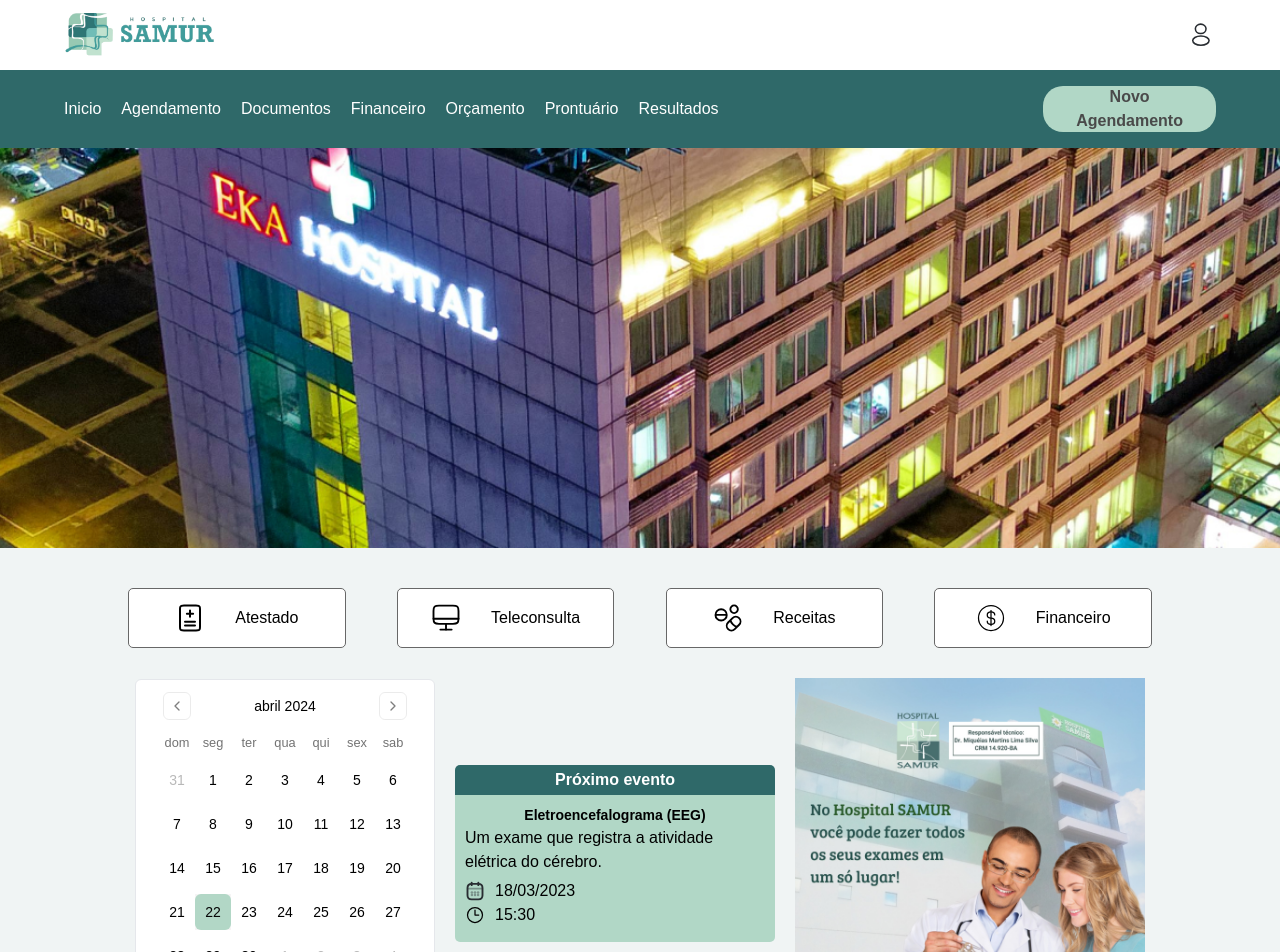
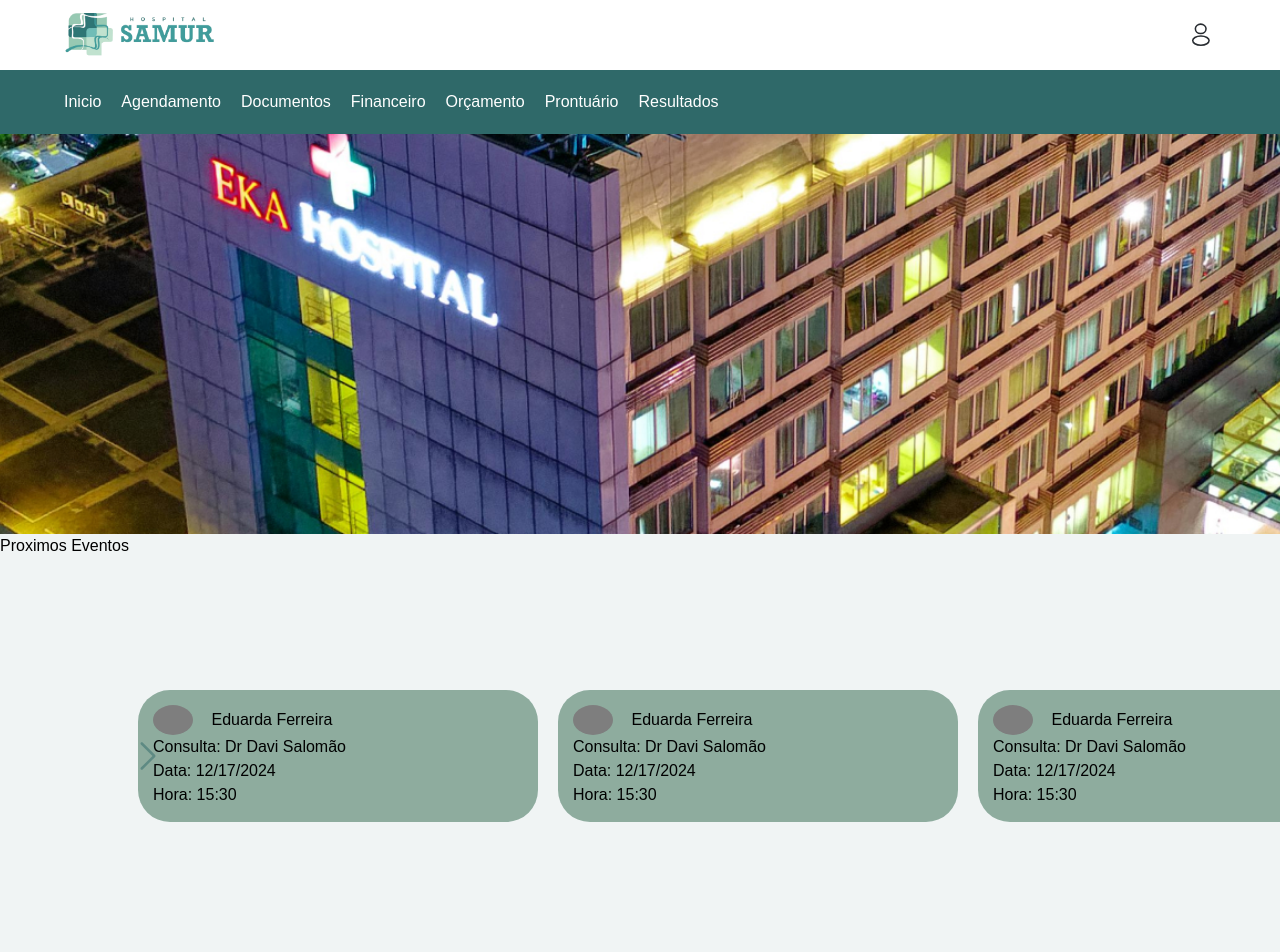
Before and after one commit to HericVirgilio/samur-portal-paciente, a Next.js app: page /home in a window 1280 px wide. Shown: the top 952 px of the page. Built offline with nearby package versions, Linux system fonts and the light colour scheme; grey boxes are pictures that could not be loaded.

Commit message:
alterações no home refatorando todo o main

```diff
--- a/src/app/home/page.tsx
+++ b/src/app/home/page.tsx
@@ -14,39 +14,17 @@
 import Banner from "@/components/banner";
 import MenuDesktop from "@/components/menus-desktop";
 import Footer from "@/components/footer";
+import ProximosEventos from "@/components/proximos-eventos";
 
 export default function Home() {
   const [date, setDate] = useState<Date>(new Date())
 
   return (
-    <main className="BoxPaginaPrincipal">
+    <main className="BoxPaginaPrincipal" style={{overflowX: "hidden"}}>
       <HeaderPrincipal />
       <MenuDesktop />
       <Banner/>
-      <div className="BoxUserAndNovoAgendamento">
-        <BoxUserPrincipal objeto={UsuarioData[0]} />
-        <NovoAgendamentoPrincipal />
-      </div>
-      <div className="AtalhosMobile">
-        <Atalhos atalhos={AtalhosPrincipal} />
-      </div>
-      <div className="BoxCalendario">
-          <div className="ProximoEventoMobile">
-            <ProximoEvento />
-          </div>
-          <div>
-            <Calendar
-             mode="single"
-             selected={date}
-             className="calendario rounded-md border w-[90vw] mx-auto"
-             style={{ backgroundColor: "white" }} />
-           <BotaoGoogleAgenda />
-           </div>
-          <div className="ProximoEventoDesktop">
-            <ProximoEvento />
-          </div>
-          <Image src="/images/propaganda.jpg" alt="propaganda" width={350} height={350} className="ImagemPubli"/>
-      </div>
+      <ProximosEventos/>
       <Footer/>
     </main>
   );
--- a/src/app/home/style.css
+++ b/src/app/home/style.css
@@ -1,54 +1,4 @@
-.BoxPaginaPrincipal {
-    overflow-x: hidden;
+.Container{
+    width: 80vw;
+    margin: auto;
 }
-
-.ProximoEventoDesktop {
-    display: none;
-}
-.AtalhosMobile{
-    display: block;
-}
-.ProximoEventoMobile{
-    margin-bottom: 8%;
-}
-
-@media(max-width: 768px){
-    .ImagemPubli{
-        display: none;
-    }
-}
-
-@media(min-width: 800px) {
-    .BoxUserAndNovoAgendamento {
-        display: none;
-    }
-    .AtalhosMobile{
-        margin-top: 20px;
-    }
-    .ProximoEventoMobile{
-    }
-    .calendario{
-        max-width: 300px;
-    }
-    .BoxCalendario{
-        display: grid;
-        justify-content: center;
-        align-items: center;
-    }
-
-}
-@media(min-width: 1024px){
-    .ProximoEventoMobile{
-        display: none;
-    }
-    .BoxCalendario{
-        display: flex;
-        justify-content: center;
-        align-items: top;
-        gap: 20px;
-        margin-top: 30px;
-    }
-    .ProximoEventoDesktop{
-        display: block;
-    }
-}
--- /dev/null
+++ b/src/components/carrousel/index.tsx
@@ -0,0 +1,12 @@
+import "./style.css"
+
+
+export default function Carrousel(props: {id:string}){
+
+
+    return(
+        <div className="section">
+
+        </div>
+    )
+}
--- a/src/components/menus-desktop/index.tsx
+++ b/src/components/menus-desktop/index.tsx
@@ -20,9 +20,6 @@
                         )}
                     </ul>
                 </div>
-                <div className="NovoAgendamento">
-                    <span onClick={() => IrPara("novo-agendamento")}>Novo Agendamento</span>
-                </div>
             </div>
         </div>
     )
--- /dev/null
+++ b/src/components/proximos-eventos/index.tsx
@@ -0,0 +1,43 @@
+import "./style.css"
+import Carrousel from "../carrousel"
+import Image from "next/image"
+import { DataCarrousel } from "@/data/proximo-evento-home.data"
+import { toDate } from "date-fns"
+
+export default function ProximosEventos(){
+    const id = "1"
+
+    const slideLeft = () => {
+        var slider = document.getElementById(id)
+        if(slider) {
+            slider.scrollLeft = slider.scrollLeft - 1100
+        }
+    }
+
+    const slideRight = () => {
+        var slider = document.getElementById(id)
+        if(slider){
+            slider.scrollLeft = slider.scrollLeft + 1100
+        }
+    }
+    return(
+        <section>
+            <h3>Proximos Eventos</h3>
+            <div className="list-section">
+                    <Image src={"/icons/arrow-left.svg"} alt="Voltar" onClick={slideLeft} width={40} height={40} className="arrow"/>
+                    {DataCarrousel.map((objeto) => (
+                        <div key={objeto.nome} className="Card">
+                            <span className="CapsulaFotoComNome">
+                                <Image src={objeto.img} alt="foto-paciente" width={40} height={40} className="Foto"/>
+                                <span>{objeto.nome}</span>
+                            </span>
+                            <span>Consulta: {objeto.medico}</span>
+                            <span>Data: {new Date(objeto.data).toLocaleDateString()}</span>
+                            <span>Hora: {objeto.hora}</span>
+                        </div>
+                    ))}
+                    <Image src={"/icons/arrow-right.svg"} alt="Avançar" onClick={slideRight} width={40} height={40} className="arrow"/>
+            </div>
+        </section>
+    )
+}
--- /dev/null
+++ b/src/components/proximos-eventos/style.css
@@ -0,0 +1,77 @@
+section{
+    width: 100%;
+}
+
+.list-section {
+    padding-top: 1rem;
+    display: flex;
+    position: relative;
+    margin: 0 auto;
+    align-items: center;
+    width: calc(100vw - 1vw);
+    height: 380px;
+    width: 80vw;
+}
+
+.slider-list {
+    width: 100%;
+    height: 100%;
+    overflow-x: scroll;
+    display: flex;
+    gap: 1rem;
+    align-items: center;
+    white-space: nowrap;
+    scroll-behavior: smooth;
+    -ms-overflow-style: none;
+    /* IE and Edge */
+    scrollbar-width: none;
+    /* Firefox */
+}
+
+.slider-list::-webkit-scrollbar {
+    display: none;
+}
+.item-section {
+    width: 220px;
+    height: 320px;
+    border-radius: 2rem;
+    cursor: pointer;
+    filter: brightness(80%);
+}
+.item-section:hover{
+    top: -2px;
+    filter: brightness(100%);
+}
+.Card{
+    background-color: var(--verde-claro);
+    display: grid;
+    padding: 15px;
+    border-radius: 4px;
+    min-width: 400px;
+    border-radius: 2rem;
+    cursor: pointer;
+    filter: brightness(80%);
+    margin: 10px;
+}
+.Card:hover{
+    top: -2px;
+    filter: brightness(100%);
+}
+.CapsulaFotoComNome{
+    display: flex;
+    gap: 5%;
+    align-items: center;
+}
+.Foto{
+    border-radius: 50%;
+}
+.arrow {
+    color: white;
+    opacity: 50%;
+    cursor: pointer;
+    position: absolute;
+}
+
+.arrow:hover {
+    opacity: 100%;
+}
--- /dev/null
+++ b/src/data/proximo-evento-home.data.ts
@@ -0,0 +1,52 @@
+import { CardProximoEventoInterface } from "@/interface/card-proximo-evento.interface";
+
+export const DataCarrousel: CardProximoEventoInterface [] = [
+    {
+        id: 1,
+        img: "/images/eduarda-ferreira.png",
+        nome: "Eduarda Ferreira",
+        medico: "Dr Davi Salomão",
+        data: new Date(2024,11,17),
+        hora: "15:30"
+    },
+    {
+        id: 2,
+        img: "/images/eduarda-ferreira.png",
+        nome: "Eduarda Ferreira",
+        medico: "Dr Davi Salomão",
+        data: new Date(2024,11,17),
+        hora: "15:30"
+    },
+    {
+        id: 3,
+        img: "/images/eduarda-ferreira.png",
+        nome: "Eduarda Ferreira",
+        medico: "Dr Davi Salomão",
+        data: new Date(2024,11,17),
+        hora: "15:30"
+    },
+    {
+        id: 4,
+        img: "/images/eduarda-ferreira.png",
+        nome: "Eduarda Ferreira",
+        medico: "Dr Davi Salomão",
+        data: new Date(2024,11,17),
+        hora: "15:30"
+    },
+    {
+        id: 5,
+        img: "/images/eduarda-ferreira.png",
+        nome: "Eduarda Ferreira",
+        medico: "Dr Davi Salomão",
+        data: new Date(2024,11,17),
+        hora: "15:30"
+    },
+    {
+        id: 5,
+        img: "/images/eduarda-ferreira.png",
+        nome: "Eduarda Ferreira",
+        medico: "Dr Davi Salomão",
+        data: new Date(2024,11,17),
+        hora: "15:30"
+    }
+]
```
Also changed, not shown: src/interface/card-proximo-evento.interface.ts (added, +8 -0 lines), public/icons/arrow-left.svg (added), public/icons/arrow-right.svg (added), src/components/carrousel/style.css (added).
